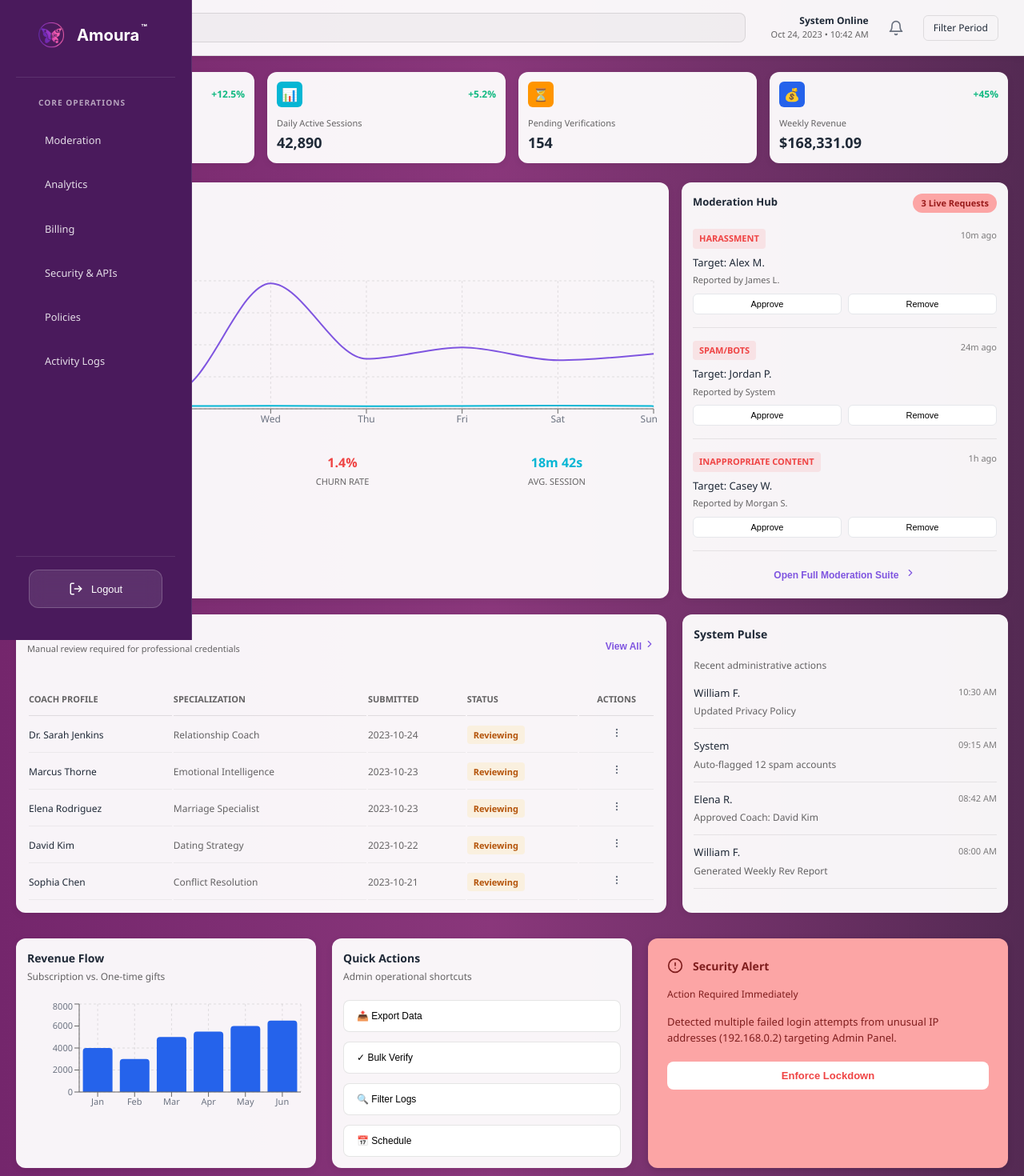
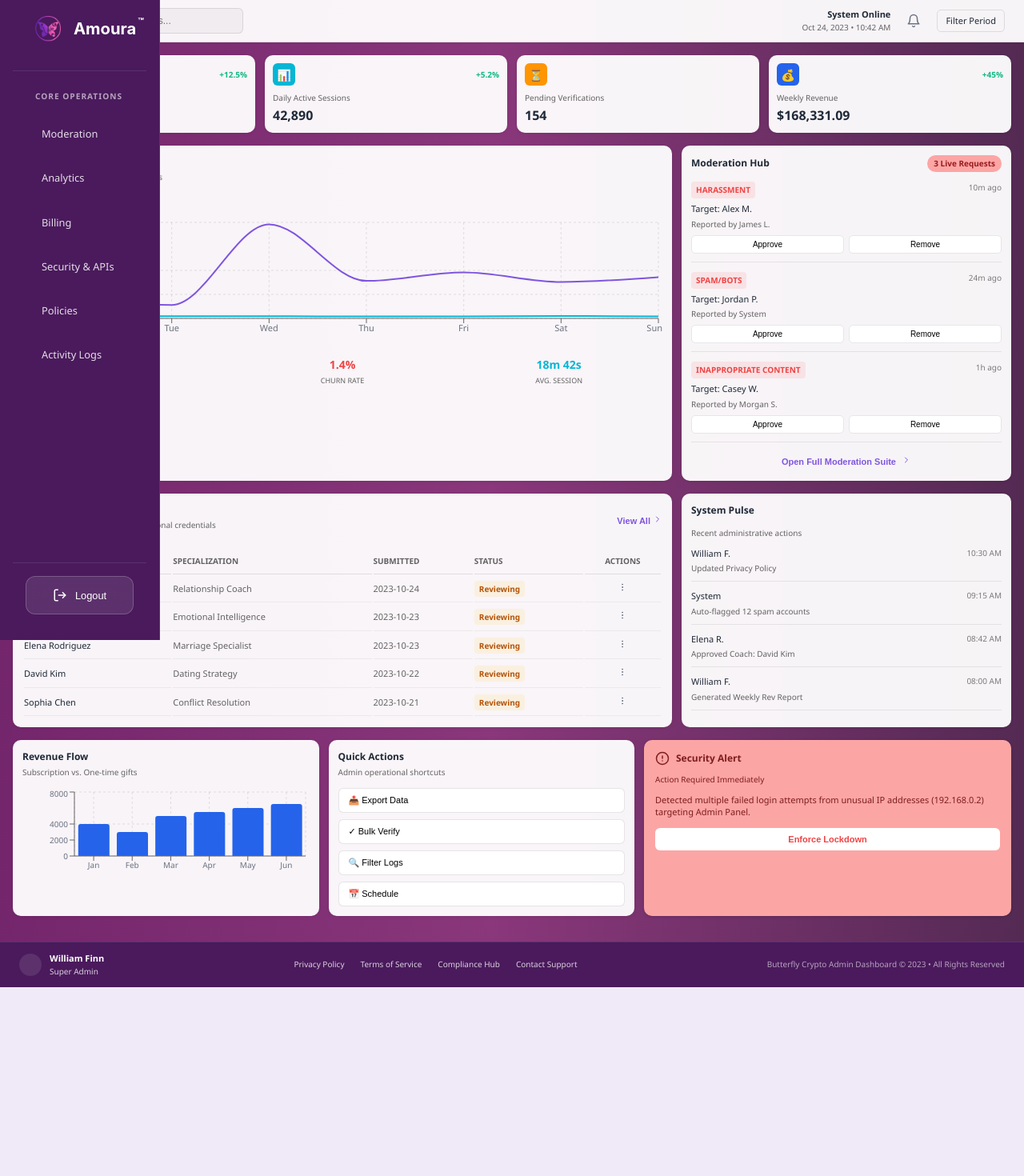
Before and after one commit to IjeButterfly-Relationship-app/Portal, a React (Vite) app: page /dashboard in a window 1280 px wide. Shown: the top 1470 px of the page at 80% size. After the commit the page ends 1234 px from the top, so only its background shows below. Built offline with nearby package versions, Linux system fonts and the light colour scheme.

Commit message:
Further reduce dashboard card sizes for better page

```diff
--- a/src/pages/Dashboard.jsx
+++ b/src/pages/Dashboard.jsx
@@ -137,9 +137,7 @@ const Dashboard = () => {
     <div className="dashboard-wrapper">
       <Sidebar />
 
-      {/* MAIN CONTENT */}
       <div className="main-content">
-        {/* HEADER */}
         <div className="header">
           <input
             type="text"
@@ -154,14 +152,12 @@ const Dashboard = () => {
                 Oct 24, 2023 • 10:42 AM
               </div>
             </div>
-            <Bell size={20} className="header-bell-icon" />
+            <Bell size={18} className="header-bell-icon" />
             <div className="header-filter-btn">Filter Period</div>
           </div>
         </div>
 
-        {/* CONTENT AREA */}
         <div className="content-area">
-          {/* Stats Cards */}
           <div className="stats-grid">
             {[
               {
@@ -211,11 +207,9 @@ const Dashboard = () => {
             ))}
           </div>
 
-          {/* Charts Row */}
           <div className="charts-row">
-            {/* Growth Analytics */}
             <div className="panel">
-              <div style={{ marginBottom: "20px" }}>
+              <div style={{ marginBottom: "12px" }}>
                 <h3 className="panel-title">Growth Analytics</h3>
                 <p className="panel-subtitle">
                   User retention and acquisition trends
@@ -234,7 +228,7 @@ const Dashboard = () => {
                 ))}
               </div>
 
-              <ResponsiveContainer width="100%" height={200}>
+              <ResponsiveContainer width="100%" height={160}>
                 <LineChart data={analyticsData}>
                   <CartesianGrid
                     strokeDasharray="3 3"
@@ -242,14 +236,16 @@ const Dashboard = () => {
                   />
                   <XAxis
                     dataKey="name"
-                    tick={{ fontSize: 12, fill: "#6b7280" }}
+                    tick={{ fontSize: 11, fill: "#6b7280" }}
                   />
-                  <YAxis tick={{ fontSize: 12, fill: "#6b7280" }} />
+                  <YAxis tick={{ fontSize: 11, fill: "#6b7280" }} />
                   <Tooltip
                     contentStyle={{
                       background: "#fff",
                       border: "1px solid rgba(0,0,0,0.1)",
                       borderRadius: "8px",
+                      fontSize: "11px",
+                      padding: "6px 10px",
                     }}
                   />
                   <Line
@@ -300,7 +296,6 @@ const Dashboard = () => {
               </div>
             </div>
 
-            {/* Moderation Hub */}
             <div className="panel">
               <div className="moderation-header">
                 <h3 className="panel-title">Moderation Hub</h3>
@@ -331,16 +326,14 @@ const Dashboard = () => {
               <button className="moderation-view-all">
                 Open Full Moderation Suite{" "}
                 <ChevronRight
-                  size={14}
+                  size={12}
                   style={{ display: "inline", marginLeft: "4px" }}
                 />
               </button>
             </div>
           </div>
 
-          {/* Coach Verification & System Pulse */}
           <div className="coach-system-row">
-            {/* Coach Verification Queue */}
             <div className="panel">
               <div className="coach-header">
                 <div>
@@ -351,7 +344,7 @@ const Dashboard = () => {
                 </div>
                 <button className="coach-view-all">
                   View All{" "}
-                  <ChevronRight size={14} style={{ display: "inline" }} />
+                  <ChevronRight size={12} style={{ display: "inline" }} />
                 </button>
               </div>
 
@@ -378,7 +371,7 @@ const Dashboard = () => {
                           </span>
                         </td>
                         <td className="td-center">
-                          <MoreVertical size={14} className="coach-more-icon" />
+                          <MoreVertical size={12} className="coach-more-icon" />
                         </td>
                       </tr>
                     ))}
@@ -387,7 +380,6 @@ const Dashboard = () => {
               </div>
             </div>
 
-            {/* System Pulse */}
             <div className="panel">
               <h3 className="system-pulse-title">System Pulse</h3>
               <p className="system-pulse-subtitle">
@@ -412,16 +404,14 @@ const Dashboard = () => {
             </div>
           </div>
 
-          {/* Bottom Charts Row */}
           <div className="bottom-row">
-            {/* Revenue Flow */}
             <div className="panel">
               <h3 className="revenue-title">Revenue Flow</h3>
               <p className="revenue-subtitle">
                 Subscription vs. One-time gifts
               </p>
 
-              <ResponsiveContainer width="100%" height={150}>
+              <ResponsiveContainer width="100%" height={120}>
                 <BarChart data={revenueData}>
                   <CartesianGrid
                     strokeDasharray="3 3"
@@ -429,15 +419,14 @@ const Dashboard = () => {
                   />
                   <XAxis
                     dataKey="name"
-                    tick={{ fontSize: 11, fill: "#6b7280" }}
+                    tick={{ fontSize: 10, fill: "#6b7280" }}
                   />
-                  <YAxis tick={{ fontSize: 11, fill: "#6b7280" }} />
-                  <Bar dataKey="value" fill="#2563EB" radius={[4, 4, 0, 0]} />
+                  <YAxis tick={{ fontSize: 10, fill: "#6b7280" }} />
+                  <Bar dataKey="value" fill="#2563EB" radius={[3, 3, 0, 0]} />
                 </BarChart>
               </ResponsiveContainer>
             </div>
 
-            {/* Quick Actions */}
             <div className="panel">
               <h3 className="quick-actions-title">Quick Actions</h3>
               <p className="quick-actions-subtitle">
@@ -452,10 +441,9 @@ const Dashboard = () => {
               </div>
             </div>
 
-            {/* Security Alert */}
             <div className="security-alert">
               <div className="security-alert-header">
-                <AlertCircle size={20} style={{ flexShrink: 0 }} />
+                <AlertCircle size={18} style={{ flexShrink: 0 }} />
                 <h3 className="security-alert-title">Security Alert</h3>
               </div>
               <p className="security-alert-action-label">
@@ -470,7 +458,6 @@ const Dashboard = () => {
           </div>
         </div>
 
-        {/* FOOTER */}
         <div className="footer">
           <div className="footer-user">
             <div className="footer-avatar"></div>
--- a/src/styles/Dashboard.css
+++ b/src/styles/Dashboard.css
@@ -7,10 +7,10 @@
 
 /* ===== SIDEBAR ===== */
 .sidebar {
-  width: 240px;
+  width: 200px;
   background: #4a1a5c;
   color: white;
-  padding: 24px 20px;
+  padding: 16px 16px;
   overflow-y: auto;
   border-right: 1px solid rgba(255, 255, 255, 0.1);
 }
@@ -18,49 +18,50 @@
 .sidebar-logo {
   display: flex;
   align-items: center;
-  gap: 8px;
-  margin-bottom: 32px;
+  gap: 6px;
+  margin-bottom: 24px;
 }
 
 .sidebar-logo-icon {
-  width: 32px;
-  height: 32px;
+  width: 28px;
+  height: 28px;
   background: #7F55E0;
-  border-radius: 8px;
+  border-radius: 6px;
   display: flex;
   align-items: center;
   justify-content: center;
   font-weight: bold;
+  font-size: 12px;
 }
 
 .sidebar-logo-text {
-  font-size: 14px;
+  font-size: 12px;
   font-weight: 600;
 }
 
 .sidebar-section-label {
-  font-size: 11px;
+  font-size: 10px;
   font-weight: 600;
   color: rgba(255, 255, 255, 0.5);
-  margin-bottom: 12px;
+  margin-bottom: 8px;
   text-transform: uppercase;
 }
 
 .sidebar-nav-group {
   display: flex;
   flex-direction: column;
-  gap: 8px;
-  margin-bottom: 24px;
+  gap: 4px;
+  margin-bottom: 20px;
 }
 
 .sidebar-nav-item {
-  padding: 12px 16px;
-  font-size: 14px;
+  padding: 8px 12px;
+  font-size: 12px;
   cursor: pointer;
   display: flex;
   align-items: center;
   justify-content: space-between;
-  border-radius: 8px;
+  border-radius: 6px;
   color: rgba(255, 255, 255, 0.8);
 }
 
@@ -71,9 +72,9 @@
 
 .sidebar-badge {
   background: #E05779;
-  padding: 2px 6px;
+  padding: 2px 5px;
   border-radius: 4px;
-  font-size: 10px;
+  font-size: 9px;
   font-weight: 600;
   margin-left: 4px;
 }
@@ -89,32 +90,33 @@
 .header {
   background: rgba(255, 255, 255, 0.95);
   border-bottom: 1px solid rgba(0, 0, 0, 0.1);
-  padding: 16px 32px;
+  padding: 10px 24px;
   display: flex;
   align-items: center;
   justify-content: space-between;
-  box-shadow: 0 2px 8px rgba(0, 0, 0, 0.08);
+  box-shadow: 0 1px 4px rgba(0, 0, 0, 0.08);
 }
 
 .header-search {
   flex: 1;
-  padding: 10px 16px;
+  padding: 8px 14px;
   border: 1px solid rgba(0, 0, 0, 0.1);
-  border-radius: 8px;
-  font-size: 13px;
+  border-radius: 6px;
+  font-size: 12px;
   background: rgba(0, 0, 0, 0.03);
+  max-width: 280px;
 }
 
 .header-right {
   display: flex;
   align-items: center;
-  gap: 24px;
-  margin-left: 32px;
+  gap: 20px;
+  margin-left: 24px;
 }
 
 .header-system-status {
   text-align: right;
-  font-size: 12px;
+  font-size: 11px;
 }
 
 .header-system-status-title {
@@ -124,7 +126,7 @@
 
 .header-system-status-time {
   color: rgba(0, 0, 0, 0.6);
-  font-size: 11px;
+  font-size: 10px;
 }
 
 .header-bell-icon {
@@ -133,10 +135,10 @@
 }
 
 .header-filter-btn {
-  padding: 6px 12px;
+  padding: 5px 10px;
   border: 1px solid rgba(0, 0, 0, 0.1);
-  border-radius: 6px;
-  font-size: 12px;
+  border-radius: 5px;
+  font-size: 11px;
   font-weight: 500;
   cursor: pointer;
   color: #1f2937;
@@ -146,55 +148,55 @@
 .content-area {
   flex: 1;
   overflow: auto;
-  padding: 20px;
+  padding: 16px;
 }
 
 /* ===== STAT CARDS ===== */
 .stats-grid {
   display: grid;
   grid-template-columns: repeat(4, 1fr);
-  gap: 16px;
-  margin-bottom: 24px;
+  gap: 12px;
+  margin-bottom: 16px;
 }
 
 .stat-card {
   background: rgba(255, 255, 255, 0.95);
-  border-radius: 12px;
-  padding: 12px;
-  box-shadow: 0 2px 8px rgba(0, 0, 0, 0.08);
+  border-radius: 10px;
+  padding: 10px;
+  box-shadow: 0 1px 4px rgba(0, 0, 0, 0.08);
 }
 
 .stat-card-header {
   display: flex;
   align-items: center;
   justify-content: space-between;
-  margin-bottom: 12px;
+  margin-bottom: 8px;
 }
 
 .stat-card-icon {
-  width: 32px;
-  height: 32px;
+  width: 28px;
+  height: 28px;
   border-radius: 6px;
   display: flex;
   align-items: center;
   justify-content: center;
-  font-size: 16px;
+  font-size: 14px;
 }
 
 .stat-card-change {
-  font-size: 12px;
+  font-size: 10px;
   color: #10b981;
   font-weight: 600;
 }
 
 .stat-card-label {
-  font-size: 11px;
+  font-size: 10px;
   color: rgba(0, 0, 0, 0.6);
   margin-bottom: 2px;
 }
 
 .stat-card-value {
-  font-size: 18px;
+  font-size: 16px;
   font-weight: 700;
   color: #1f2937;
 }
@@ -203,47 +205,47 @@
 .charts-row {
   display: grid;
   grid-template-columns: 2fr 1fr;
-  gap: 16px;
-  margin-bottom: 20px;
+  gap: 12px;
+  margin-bottom: 16px;
 }
 
 /* ===== PANEL (shared card style) ===== */
 .panel {
   background: rgba(255, 255, 255, 0.95);
-  border-radius: 12px;
-  padding: 14px;
-  box-shadow: 0 2px 8px rgba(0, 0, 0, 0.08);
+  border-radius: 10px;
+  padding: 12px;
+  box-shadow: 0 1px 4px rgba(0, 0, 0, 0.08);
 }
 
 .panel-title {
   margin: 0 0 2px 0;
-  font-size: 13px;
+  font-size: 12px;
   font-weight: 600;
   color: #1f2937;
 }
 
 .panel-subtitle {
-  margin: 0 0 12px 0;
-  font-size: 11px;
+  margin: 0 0 8px 0;
+  font-size: 10px;
   color: rgba(0, 0, 0, 0.6);
 }
 
 /* ===== GROWTH ANALYTICS ===== */
 .analytics-tabs {
   display: flex;
-  gap: 12px;
-  margin-bottom: 20px;
+  gap: 8px;
+  margin-bottom: 12px;
 }
 
 .analytics-tab {
-  padding: 6px 12px;
+  padding: 4px 10px;
   border: none;
   background: transparent;
   color: #6b7280;
-  font-size: 12px;
+  font-size: 11px;
   font-weight: 400;
   cursor: pointer;
-  border-radius: 6px;
+  border-radius: 5px;
 }
 
 .analytics-tab.active {
@@ -255,8 +257,8 @@
 .analytics-metrics {
   display: grid;
   grid-template-columns: repeat(3, 1fr);
-  gap: 16px;
-  margin-top: 20px;
+  gap: 12px;
+  margin-top: 12px;
 }
 
 .analytics-metric {
@@ -264,14 +266,14 @@
 }
 
 .analytics-metric-value {
-  font-size: 16px;
+  font-size: 14px;
   font-weight: 700;
 }
 
 .analytics-metric-label {
-  font-size: 11px;
+  font-size: 9px;
   color: rgba(0, 0, 0, 0.6);
-  margin-top: 4px;
+  margin-top: 3px;
 }
 
 /* ===== MODERATION HUB ===== */
@@ -279,86 +281,86 @@
   display: flex;
   justify-content: space-between;
   align-items: center;
-  margin-bottom: 20px;
+  margin-bottom: 12px;
 }
 
 .moderation-badge {
   background: #FCA5A5;
   color: #991B1B;
-  padding: 4px 10px;
-  border-radius: 20px;
-  font-size: 11px;
+  padding: 3px 8px;
+  border-radius: 16px;
+  font-size: 10px;
   font-weight: 600;
 }
 
 .moderation-list {
   display: flex;
   flex-direction: column;
-  gap: 16px;
+  gap: 12px;
 }
 
 .moderation-item {
-  padding-bottom: 16px;
+  padding-bottom: 10px;
   border-bottom: 1px solid rgba(0, 0, 0, 0.08);
 }
 
 .moderation-item-header {
   display: flex;
   justify-content: space-between;
-  margin-bottom: 8px;
+  margin-bottom: 5px;
 }
 
 .moderation-item-type {
-  font-size: 11px;
+  font-size: 10px;
   font-weight: 600;
   color: #EF4444;
   background: rgba(239, 68, 68, 0.1);
-  padding: 4px 8px;
+  padding: 3px 6px;
   border-radius: 4px;
 }
 
 .moderation-item-time {
-  font-size: 11px;
+  font-size: 10px;
   color: rgba(0, 0, 0, 0.5);
 }
 
 .moderation-item-target {
-  font-size: 13px;
+  font-size: 11px;
   font-weight: 500;
   color: #1f2937;
-  margin-bottom: 4px;
+  margin-bottom: 3px;
 }
 
 .moderation-item-reporter {
-  font-size: 11px;
+  font-size: 10px;
   color: rgba(0, 0, 0, 0.6);
 }
 
 .moderation-item-actions {
   display: flex;
-  gap: 8px;
-  margin-top: 8px;
+  gap: 6px;
+  margin-top: 6px;
 }
 
 .moderation-item-btn {
   flex: 1;
-  padding: 6px;
+  padding: 5px;
   border: 1px solid #e5e7eb;
   background: #fff;
-  border-radius: 6px;
-  font-size: 11px;
+  border-radius: 5px;
+  font-size: 10px;
   font-weight: 500;
   cursor: pointer;
 }
 
 .moderation-view-all {
   width: 100%;
-  margin-top: 12px;
-  padding: 8px;
+  margin-top: 10px;
+  padding: 6px;
   border: none;
   background: transparent;
   color: #7F55E0;
-  font-size: 12px;
+  font-size: 11px;
   font-weight: 600;
   cursor: pointer;
 }
@@ -367,8 +369,8 @@
 .coach-system-row {
   display: grid;
   grid-template-columns: 2fr 1fr;
-  gap: 20px;
-  margin-bottom: 32px;
+  gap: 12px;
+  margin-bottom: 16px;
 }
 
 /* ===== COACH VERIFICATION TABLE ===== */
@@ -376,14 +378,14 @@
   display: flex;
   justify-content: space-between;
   align-items: center;
-  margin-bottom: 20px;
+  margin-bottom: 12px;
 }
 
 .coach-view-all {
   border: none;
   background: transparent;
   color: #7F55E0;
-  font-size: 12px;
+  font-size: 11px;
   font-weight: 600;
   cursor: pointer;
 }
@@ -394,20 +396,20 @@
 
 .coach-table {
   width: 100%;
-  font-size: 12px;
+  font-size: 11px;
 }
 
 .coach-table th {
   text-align: left;
-  padding: 12px 0;
+  padding: 8px 0;
   font-weight: 600;
   color: rgba(0, 0, 0, 0.6);
-  font-size: 11px;
+  font-size: 10px;
   border-bottom: 1px solid rgba(0, 0, 0, 0.1);
 }
 
 .coach-table td {
-  padding: 12px 0;
+  padding: 8px 0;
   border-bottom: 1px solid rgba(0, 0, 0, 0.05);
 }
 
@@ -427,9 +429,9 @@
 .coach-status-badge {
   background: rgba(255, 193, 7, 0.1);
   color: #B45309;
-  padding: 4px 8px;
+  padding: 3px 6px;
   border-radius: 4px;
-  font-size: 11px;
+  font-size: 10px;
   font-weight: 600;
 }
 
@@ -440,48 +442,48 @@
 
 /* ===== SYSTEM PULSE ===== */
 .system-pulse-title {
-  margin: 0 0 20px 0;
-  font-size: 14px;
+  margin: 0 0 12px 0;
+  font-size: 12px;
   font-weight: 600;
   color: #1f2937;
 }
 
 .system-pulse-subtitle {
-  margin: 0 0 16px 0;
-  font-size: 12px;
+  margin: 0 0 10px 0;
+  font-size: 10px;
   color: rgba(0, 0, 0, 0.6);
 }
 
 .system-pulse-list {
   display: flex;
   flex-direction: column;
-  gap: 12px;
+  gap: 10px;
 }
 
 .system-pulse-item {
-  padding-bottom: 12px;
+  padding-bottom: 8px;
   border-bottom: 1px solid rgba(0, 0, 0, 0.08);
 }
 
 .system-pulse-item-header {
   display: flex;
   justify-content: space-between;
-  margin-bottom: 4px;
+  margin-bottom: 3px;
 }
 
 .system-pulse-item-user {
-  font-size: 13px;
+  font-size: 11px;
   font-weight: 500;
   color: #1f2937;
 }
 
 .system-pulse-item-time {
-  font-size: 11px;
+  font-size: 10px;
   color: rgba(0, 0, 0, 0.5);
 }
 
 .system-pulse-item-action {
-  font-size: 12px;
+  font-size: 10px;
   color: rgba(0, 0, 0, 0.6);
 }
 
@@ -489,50 +491,50 @@
 .bottom-row {
   display: grid;
   grid-template-columns: 1fr 1fr 1.2fr;
-  gap: 20px;
-  margin-bottom: 32px;
+  gap: 12px;
+  margin-bottom: 16px;
 }
 
 /* ===== REVENUE FLOW ===== */
 .revenue-title {
-  margin: 0 0 4px 0;
-  font-size: 14px;
+  margin: 0 0 3px 0;
+  font-size: 12px;
   font-weight: 600;
   color: #1f2937;
 }
 
 .revenue-subtitle {
-  margin: 0 0 20px 0;
-  font-size: 12px;
+  margin: 0 0 12px 0;
+  font-size: 10px;
   color: rgba(0, 0, 0, 0.6);
 }
 
 /* ===== QUICK ACTIONS ===== */
 .quick-actions-title {
-  margin: 0 0 4px 0;
-  font-size: 14px;
+  margin: 0 0 3px 0;
+  font-size: 12px;
   font-weight: 600;
   color: #1f2937;
 }
 
 .quick-actions-subtitle {
-  margin: 0 0 20px 0;
-  font-size: 12px;
+  margin: 0 0 12px 0;
+  font-size: 10px;
   color: rgba(0, 0, 0, 0.6);
 }
 
 .quick-actions-list {
   display: flex;
   flex-direction: column;
-  gap: 12px;
+  gap: 8px;
 }
 
 .quick-actions-btn {
-  padding: 12px 16px;
+  padding: 8px 12px;
   border: 1px solid rgba(0, 0, 0, 0.1);
   background: #fff;
-  border-radius: 8px;
-  font-size: 12px;
+  border-radius: 6px;
+  font-size: 11px;
   font-weight: 500;
   cursor: pointer;
   display: flex;
@@ -543,44 +545,44 @@
 /* ===== SECURITY ALERT ===== */
 .security-alert {
   background: #FCA5A5;
-  border-radius: 12px;
-  padding: 24px;
-  box-shadow: 0 2px 8px rgba(0, 0, 0, 0.15);
+  border-radius: 10px;
+  padding: 14px;
+  box-shadow: 0 1px 4px rgba(0, 0, 0, 0.15);
   color: #7F1D1D;
 }
 
 .security-alert-header {
   display: flex;
-  gap: 12px;
-  margin-bottom: 16px;
+  gap: 8px;
+  margin-bottom: 10px;
 }
 
 .security-alert-title {
   margin: 0;
-  font-size: 14px;
+  font-size: 12px;
   font-weight: 600;
 }
 
 .security-alert-action-label {
-  margin: 0 0 16px 0;
-  font-size: 12px;
+  margin: 0 0 10px 0;
+  font-size: 10px;
 }
 
 .security-alert-body {
-  margin: 0 0 20px 0;
-  font-size: 13px;
-  line-height: 1.5;
+  margin: 0 0 12px 0;
+  font-size: 11px;
+  line-height: 1.4;
 }
 
 .security-alert-btn {
   width: 100%;
-  padding: 10px;
+  padding: 8px;
   background: #fff;
   border: none;
-  border-radius: 8px;
+  border-radius: 6px;
   color: #EF4444;
   font-weight: 600;
-  font-size: 13px;
+  font-size: 11px;
   cursor: pointer;
 }
 
@@ -588,23 +590,23 @@
 .footer {
   background: #4a1a5c;
   border-top: 1px solid rgba(255, 255, 255, 0.1);
-  padding: 16px 32px;
+  padding: 12px 24px;
   display: flex;
   align-items: center;
   justify-content: space-between;
   color: rgba(255, 255, 255, 0.8);
-  font-size: 12px;
+  font-size: 11px;
 }
 
 .footer-user {
   display: flex;
   align-items: center;
-  gap: 12px;
+  gap: 10px;
 }
 
 .footer-avatar {
-  width: 32px;
-  height: 32px;
+  width: 28px;
+  height: 28px;
   background: rgba(255, 255, 255, 0.1);
   border-radius: 50%;
 }
@@ -612,23 +614,25 @@
 .footer-user-name {
   font-weight: 600;
   color: #fff;
+  font-size: 11px;
 }
 
 .footer-user-role {
-  font-size: 11px;
+  font-size: 10px;
 }
 
 .footer-links {
   display: flex;
-  gap: 24px;
+  gap: 20px;
 }
 
 .footer-link {
   color: rgba(255, 255, 255, 0.8);
   text-decoration: none;
+  font-size: 10px;
 }
 
 .footer-copyright {
   color: rgba(255, 255, 255, 0.6);
-  font-size: 11px;
+  font-size: 10px;
 }
```
